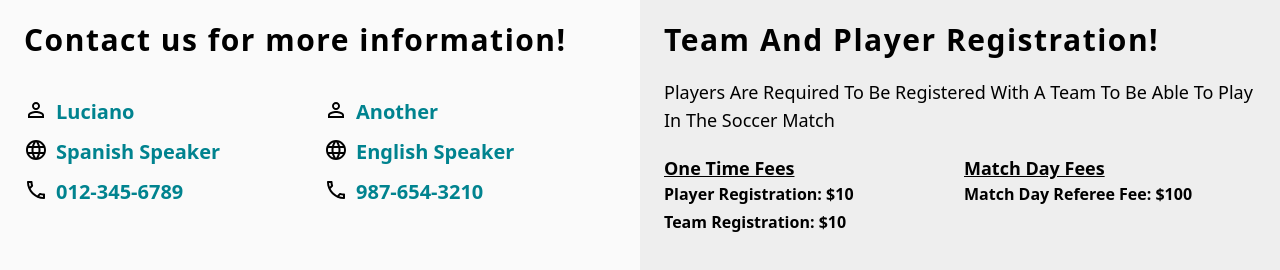
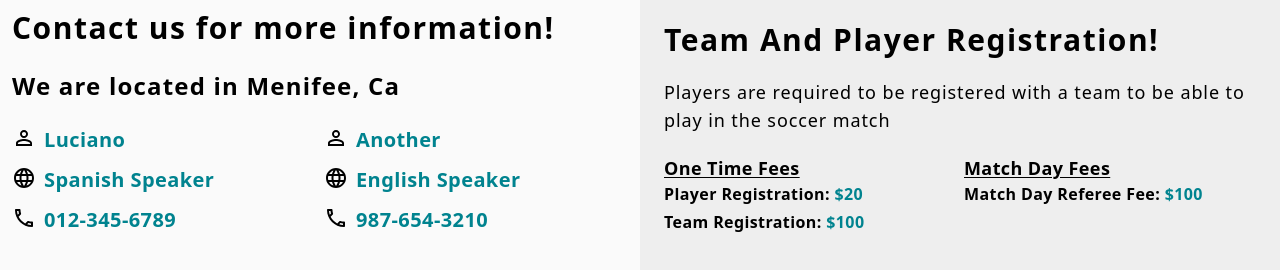
Before and after one commit to space-age/soccer-league-nextjs-typescript-tailwind, a Next.js app: page /contact in a window 1280 px wide. Shown: the part 482-752 px from the top of the page. Built offline with nearby package versions, Linux system fonts and the light colour scheme.

Commit message:
modifications to home page

```diff
--- a/components/commonComponents/CommonBanner.tsx
+++ b/components/commonComponents/CommonBanner.tsx
@@ -1,5 +1,4 @@
 import Image, { StaticImageData } from 'next/image'
-import img from '../../images/table-bg.jpg'
 
 interface Props {
   image: string | StaticImageData
--- a/components/contactPage/ContactFees.tsx
+++ b/components/contactPage/ContactFees.tsx
@@ -1,27 +1,34 @@
 function ContactFees() {
   return (
-    <div className="flex flex-col gap-4 bg-[#eeeeee] p-4 capitalize text-black md:gap-9 md:p-4 lg:gap-5 lg:p-6">
+    <div className="flex flex-col gap-4 bg-[#eeeeee] p-4 pb-6 capitalize text-black md:gap-9 lg:gap-5 lg:p-6">
       <h2 className="text-2xl font-bold tracking-wider md:text-3xl	">
         Team and Player registration!
       </h2>
-      <p className=" text-lg font-medium md:text-lg">
+      <p className=" text-lg font-medium normal-case tracking-wider ">
         Players are required to be registered with a team to be able to play in
         the soccer match
       </p>
-      <div className=" grid grid-cols-2 md:gap-2">
+      <div className="grid gap-2 tracking-wide  sm:grid-cols-2 ">
         <div className="flex flex-col">
-          <h3 className=" font-semibold underline lg:text-lg">One time fees</h3>
+          <h3 className=" text-lg font-bold underline underline-offset-2 ">
+            One time fees
+          </h3>
           <p className="pb-1 font-semibold">
-            Player registration: <span className="font-bold">$10</span>
+            Player registration:{' '}
+            <span className="font-extrabold text-[#00838f]">$20</span>
           </p>
           <p className="font-semibold">
-            Team registration: <span className="font-bold">$10</span>
+            Team registration:{' '}
+            <span className="font-extrabold text-[#00838f]">$100</span>
           </p>
         </div>
         <div>
-          <h3 className="font-semibold underline lg:text-lg">Match day fees</h3>
+          <h3 className="text-lg font-bold underline underline-offset-2 ">
+            Match day fees
+          </h3>
           <p className="font-semibold">
-            Match day referee fee: <span className="font-bold">$100</span>
+            Match day referee fee:{' '}
+            <span className="font-extrabold text-[#00838f]">$100</span>
           </p>
         </div>
       </div>
--- a/components/contactPage/ContactInformation.tsx
+++ b/components/contactPage/ContactInformation.tsx
@@ -4,11 +4,14 @@ import LanguageIcon from '@mui/icons-material/Language'
 
 function ContactInformation() {
   return (
-    <div className="flex flex-col gap-6 bg-[#fafafa] p-4 text-black md:gap-16 md:p-4 lg:gap-10 lg:p-6">
+    <div className="flex flex-col gap-6 bg-[#fafafa] p-4 text-black md:gap-8 lg:gap-6 lg:p-3">
       <h2 className="text-2xl font-bold tracking-wider md:text-3xl">
         Contact us for more information!
       </h2>
-      <div className="grid grid-cols-2 gap-2">
+      <p className="text-xl font-bold tracking-wider sm:text-2xl ">
+        We are located in Menifee, Ca
+      </p>
+      <div className="grid grid-cols-2 gap-2 tracking-wide	">
         <div className="flex flex-col gap-3 font-semibold md:text-lg lg:text-xl">
           <div className="flex flex-row gap-2 ">
             <PersonOutlineOutlinedIcon />
--- a/components/homePage/Banner.tsx
+++ b/components/homePage/Banner.tsx
@@ -5,35 +5,33 @@ function Banner() {
   return (
     <div
       // bg-gradient-to-b from-white-100/30 to-[#222] h-[44vh]
-      className="
-      flex h-[100vh] w-full flex-col justify-end space-y-2 pb-5
-      md:h-[66vh]
-      lg:h-[100vh] lg:space-y-4 lg:pb-16"
+      className=" flex
+      h-[100vh] w-full flex-col justify-center space-y-2 pt-40 pb-5 sm:justify-end sm:pt-0
+      lg:space-y-4 lg:pb-16"
     >
       <div
         className="absolute top-0 left-0 -z-10  h-[100vh] w-full
-      md:h-[66vh]
-      lg:h-[100vh]"
+    "
       >
         <Image src={img} layout="fill" objectFit="cover" alt="Soccer Field" />
       </div>
       <h1
-        className="text-2xl font-extrabold
-      md:text-4xl
+        className="text-6xl font-extrabold
+      md:text-6xl
       lg:text-7xl"
       >
         Luciano's Adult Soccer League
       </h1>
       <h2
-        className="text-lg font-bold
-      md:text-3xl
+        className="text-3xl font-bold
+      md:text-4xl
       lg:text-4xl"
       >
         Located in Menifee, Ca
       </h2>
       <p
-        className="text-shadow-md max-w-xs text-xs font-semibold
-      md:max-w-lg md:text-lg
+        className="text-shadow-md max-w-xs pt-5 text-xl font-semibold
+      md:max-w-lg md:text-xl
       lg:max-w-2xl lg:text-2xl"
       >
         Come join us to compete and have fun. Age is just a number!
```
